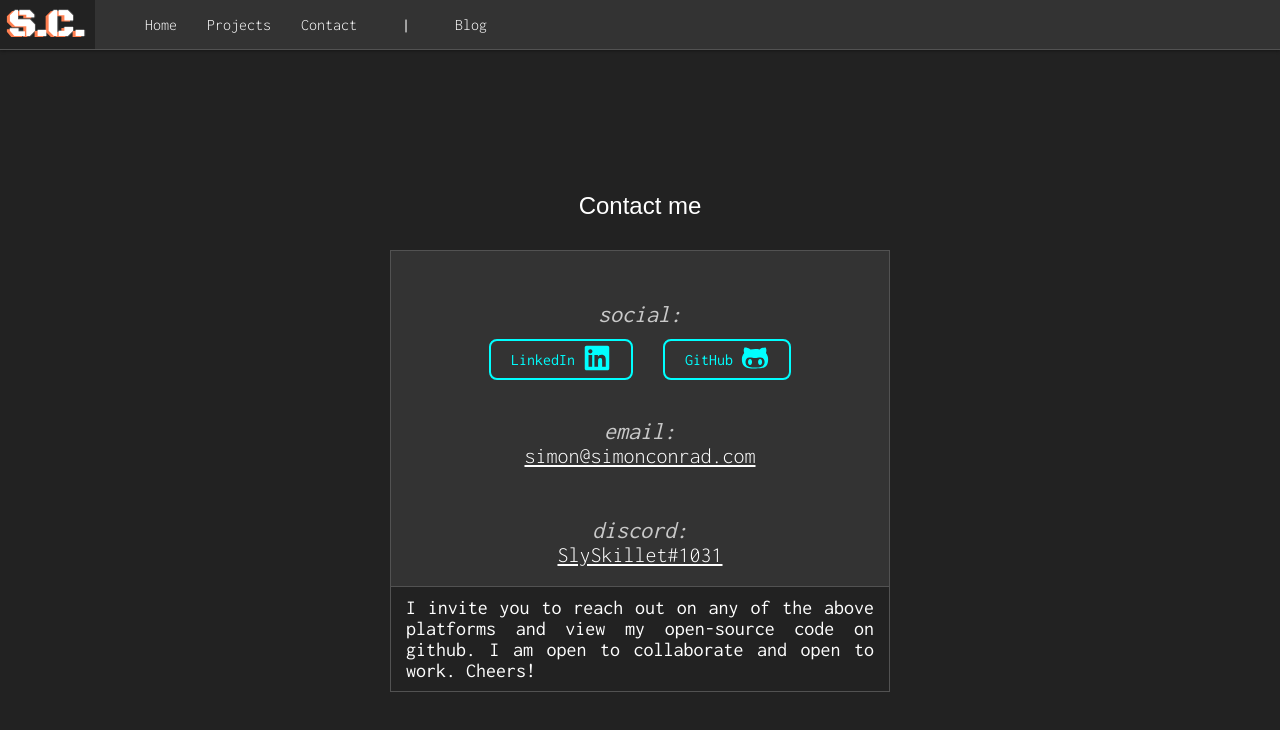
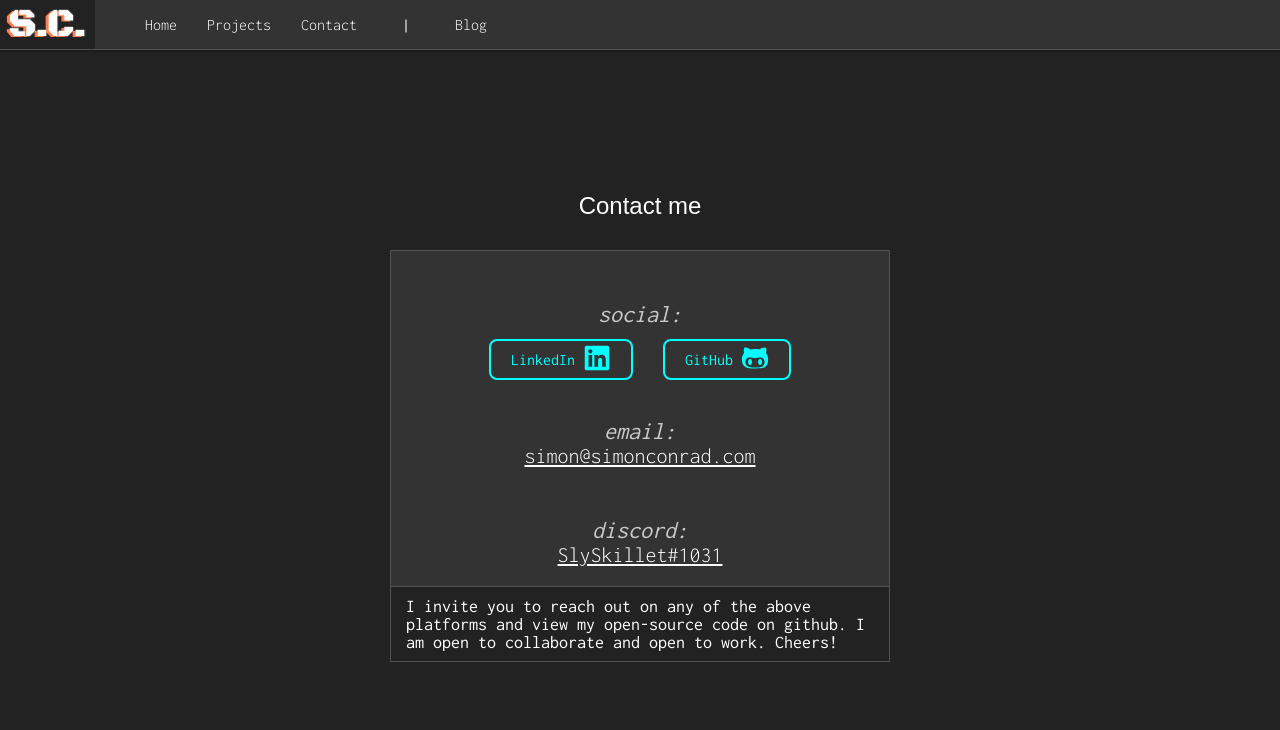
Before and after one commit to SlySkillet/scdotcom-mernV2, a React (Create React App) app in the folder frontend/: page /contact in a window 1280 px wide. Shown: the top 730 px of the page. Built offline with nearby package versions, Linux system fonts and the light colour scheme; a web font is replaced by a local one.

Commit message:
adjust font and alignment

```diff
--- a/frontend/src/components/contact/contact-styles.css
+++ b/frontend/src/components/contact/contact-styles.css
@@ -81,7 +81,7 @@
 }
 
 .contact-detail {
-  font-size: 20px;
-  text-align: justify;
+  font-size: 18px;
+  text-align: left;
   text-align-last: left;
 }
```
